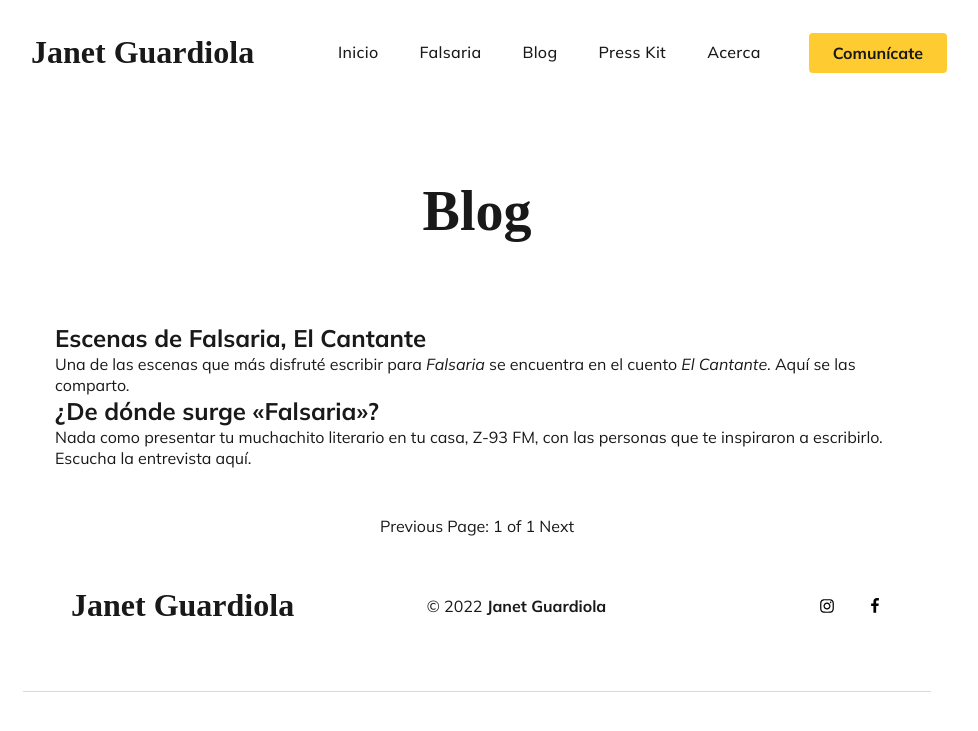
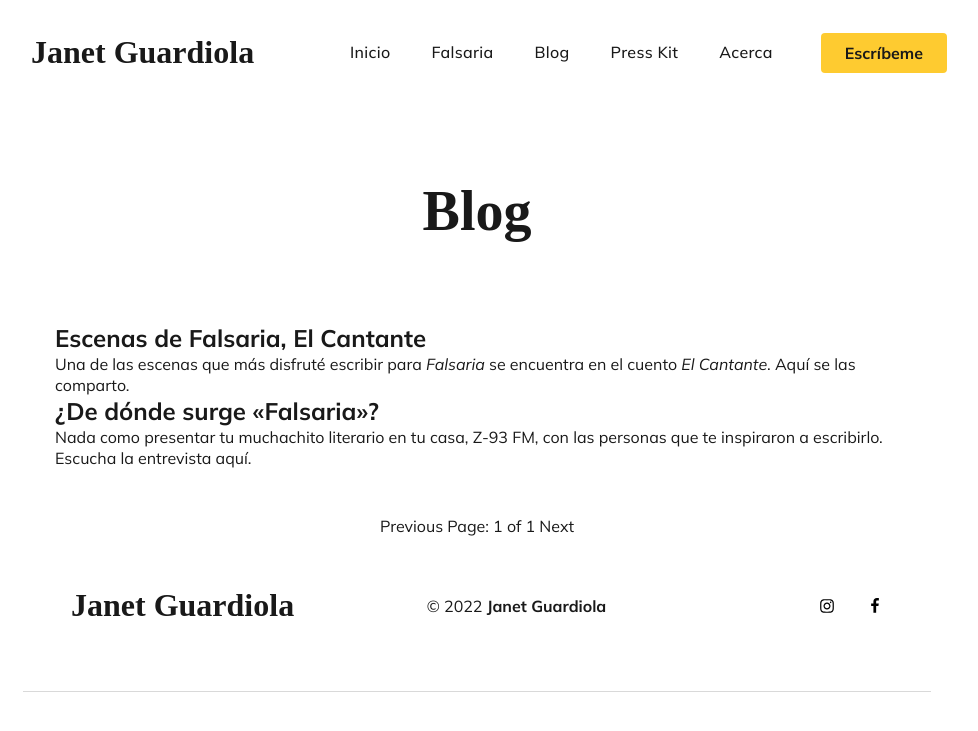
Before and after one commit to rgjanet/autora, a Jekyll site: the page built from blog/index.html, in a window 1280 px wide and 1026 px high. Shown: the top 731 px of the window, without its empty margins (163-1141 px from the left). Built offline with Jekyll 4.4.1, drawn with Linux system fonts in a browser that asks for light colours; some web fonts are replaced; the list of posts is cut into pages by our own code.

Commit message:
Update landing.html

```diff
--- a/_layouts/landing.html
+++ b/_layouts/landing.html
@@ -5,7 +5,7 @@
     <title>Falsaria</title>
     {% seo %}
 
-    <link rel="icon" type="image/x-icon" href="https://www.rgjanet.com/images/favicon.png">
+    <link rel="icon" type="image/x-icon" href="https://www.janetguardiola.com/images/favicon.png">
 
     <meta name="viewport" content="width=device-width, initial-scale=1.0" />
     <meta charset="utf-8" />
@@ -87,10 +87,10 @@
                 class="navigation-links-nav navigation-links-root-class-name17"
               >
                 <span class="navigation-links-text navigation-Link">
-                  <span><a href="https://libros.rgjanet.com">Inicio</a></span>
+                  <span><a href="https://www.janetguardiola.com">Inicio</a></span>
                 </span>
                 <span class="navigation-links-text1 navigation-Link">
-                  <span><a href="https://libros.rgjanet.com/#libros">Falsaria</a></span>
+                  <span><a href="https://www.janetguardiola.com/#libros">Falsaria</a></span>
                 </span>
                 <span class="navigation-links-text1 navigation-Link">
                   <span><a href="/blog">Blog</a></span>
@@ -99,14 +99,14 @@
                   <span><a href="https://drive.google.com/drive/folders/15Qn50JGEmUG4uzVKScql8to-sJ20CmZ4?usp=sharing">Press Kit</a></span>
                 </span>
                 <span class="navigation-links-text3 navigation-Link">
-                  <span><a href="https://libros.rgjanet.com/#acerca">Acerca</a></span>
+                  <span><a href="https://www.janetguardiola.com/#acerca">Acerca</a></span>
                 </span>
               </nav>
               <a
-                href="mailto:libros@rgjanet.com?subject=Sobre Falsaria"
+                href="mailto:hola@janetguardiola.com?subject=Sobre Falsaria"
                 class="navigation-register button-secondary button button-md"
               >
-                <span>Comunícate</span>
+                <span>Escríbeme</span>
               </a>
             </div>
             <div data-type="BurgerMenu" class="navigation-burger-menu">
@@ -135,10 +135,10 @@
                   class="navigation-links-nav navigation-links-root-class-name18"
                 >
                   <span class="navigation-links-text navigation-Link">
-                    <span><a href="#inicio">Inicio</a></span>
+                    <span><a href="www.janetguardiola.com">Inicio</a></span>
                   </span>
                   <span class="navigation-links-text1 navigation-Link">
-                    <span><a href="libros">Falsaria</a></span>
+                    <span><a href="www.janetguardiola.com/#libros">Falsaria</a></span>
                   </span>
                   <span class="navigation-links-text1 navigation-Link">
                     <span><a href="/blog">Blog</a></span>
@@ -147,11 +147,11 @@
                     <span><a href="https://drive.google.com/drive/folders/15Qn50JGEmUG4uzVKScql8to-sJ20CmZ4?usp=sharing">Press Kit</a></span>
                   </span>
                   <span class="navigation-links-text3 navigation-Link">
-                    <span><a href="#acerca">Acerca</a></span>
+                    <span><a href="www.janetguardiola.com/#acerca">Acerca</a></span>
                   </span>
                 </nav>
                 <button class="button-secondary button button-md">
-                  <span><a href="mailto:libros@rgjanet.com?subject=Sobre Falsaria">Comunícate</a></span>
+                  <span><a href="mailto:hola@janetguardiola.com?subject=Sobre Falsaria">Escríbeme</a></span>
                 </button>
               </div>
             </div>
```
